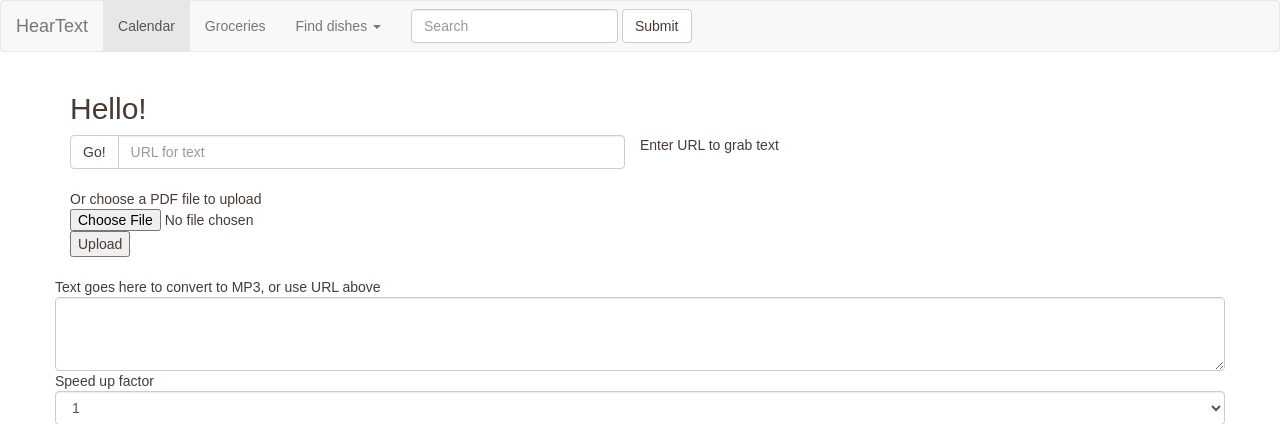
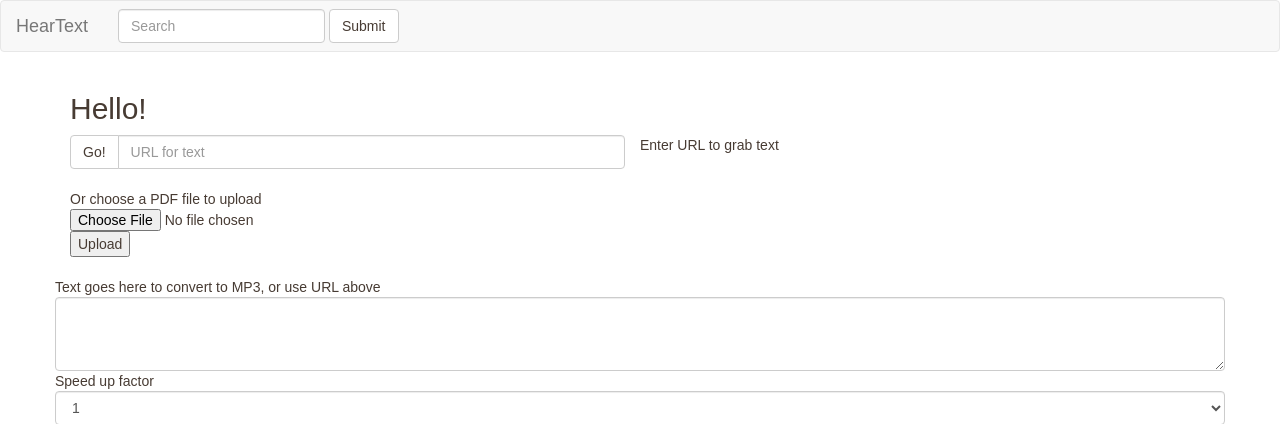
Before and after one commit to scottstanie/heartext, a Django app: page / in a window 1280 px wide. Shown: the top 424 px of the page. Run offline with Django 3.2, Linux system fonts and the light colour scheme; parts of the project's set-up code (start-up, migrations or seed data) failed here and were passed over; some libraries are stand-ins or nearby versions; some web fonts are replaced.

Commit message:
remove menu items from layout

```diff
--- a/heartext/templates/heartext/header.html
+++ b/heartext/templates/heartext/header.html
@@ -15,18 +15,6 @@
     <!-- Collect the nav links, forms, and other content for toggling -->
     <div class="collapse navbar-collapse" id="bs-example-navbar-collapse-1">
       <ul class="nav navbar-nav">
-        <li class="active"><a href="#">Calendar <span class="sr-only">(current)</span></a></li>
-        <li><a href="#">Groceries</a></li>
-
-        <li class="dropdown">
-          <a href="#" class="dropdown-toggle" data-toggle="dropdown" role="button" aria-haspopup="true" aria-expanded="false">Find dishes <span class="caret"></span></a>
-          <ul class="dropdown-menu">
-            <li><a href="#">by tag</a></li>
-            <li><a href="#">by ingredients</a></li>
-            <li><a href="#">by score</a></li>
-            <li><a href="#" class='disabled'>by source</a></li>
-          </ul>
-        </li>
       </ul>
       <form class="navbar-form navbar-left">
         <div class="form-group">
```
